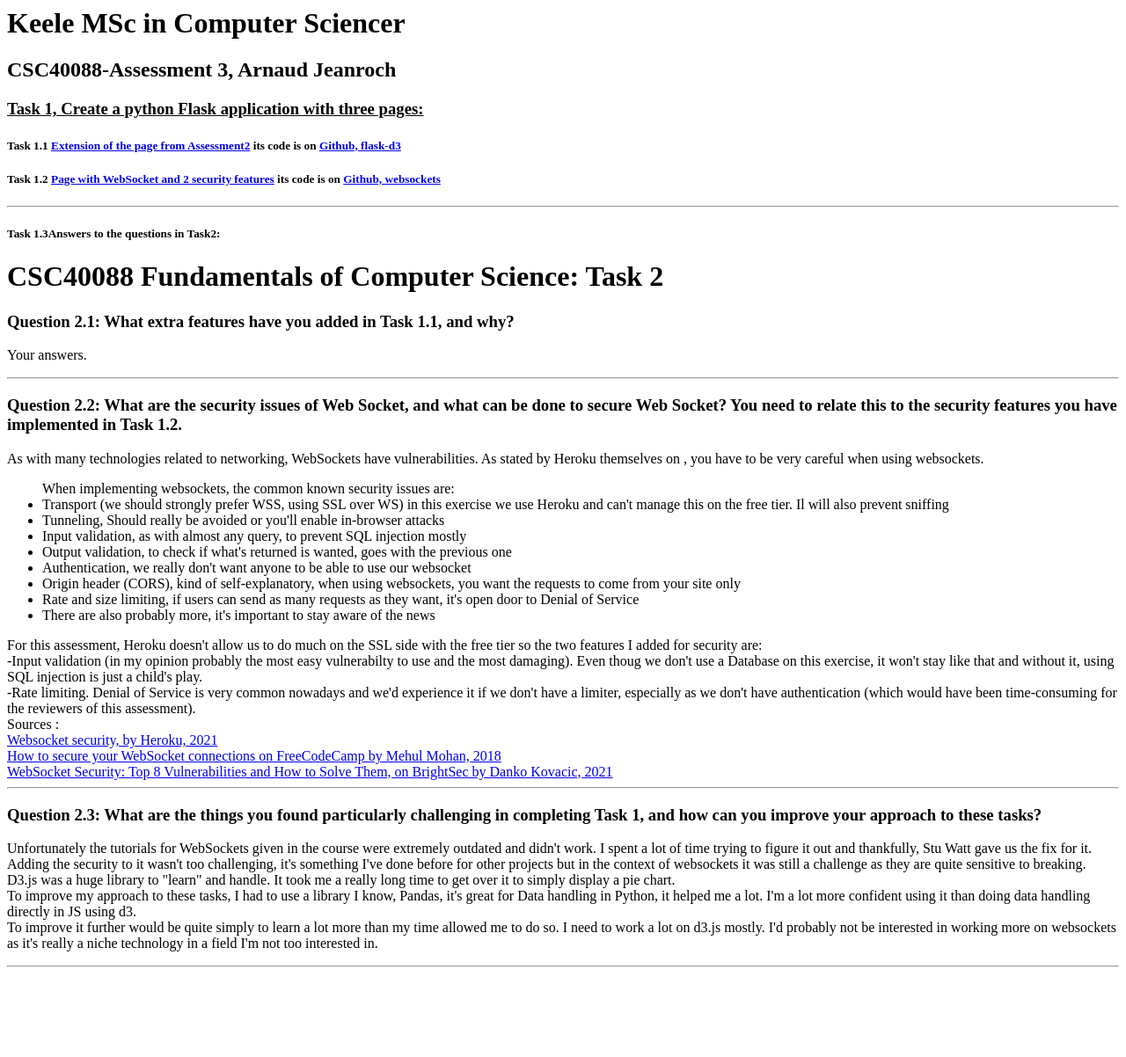
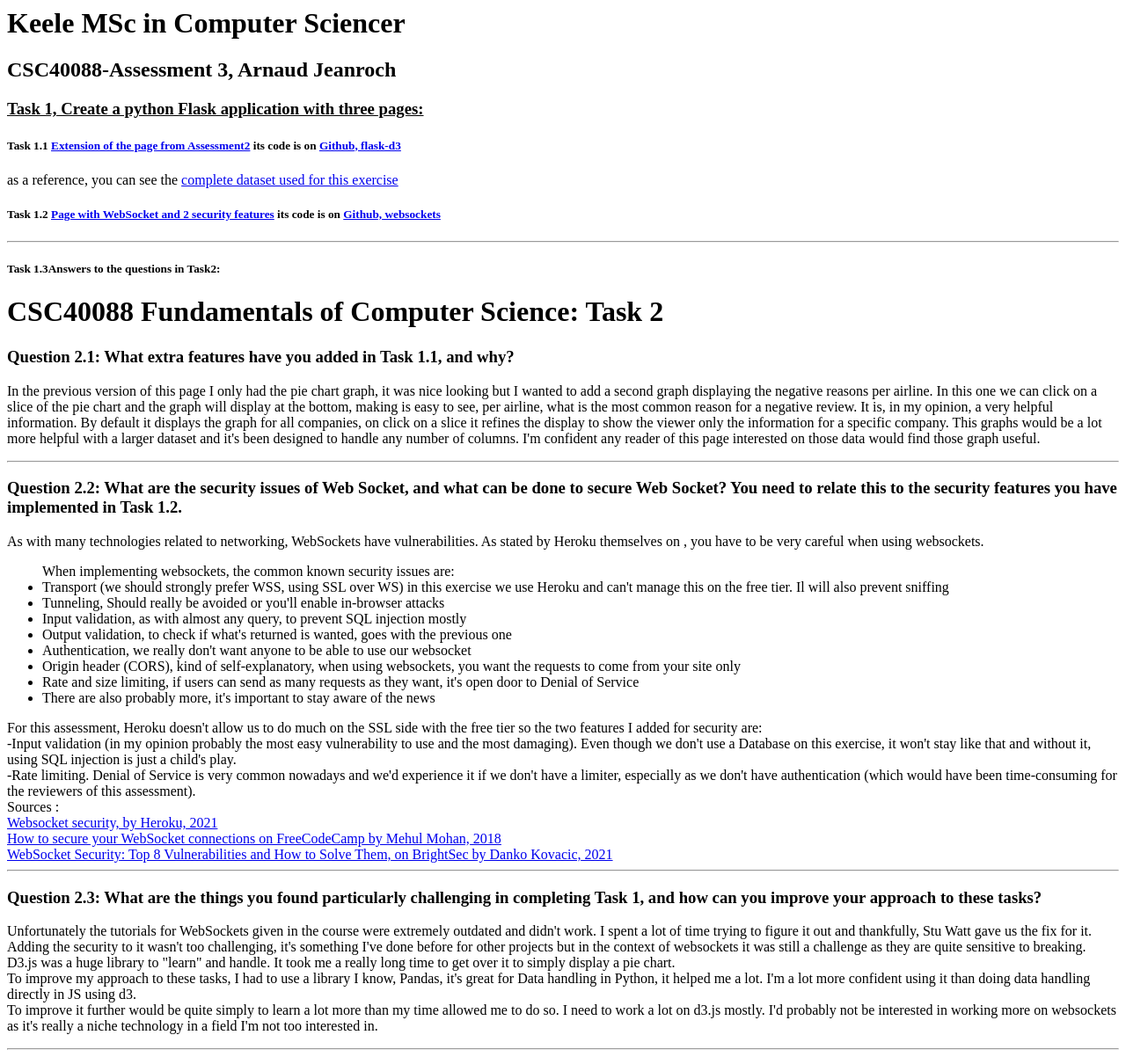
Before and after one commit to krallnyx/csc-40088-flask-d3, a Flask app: page / in a window 1280 px wide. Shown: the whole page at 88% size. Before the commit the page ends 1100 px from the top, so only its background shows below. Run offline with Flask 2, Linux system fonts and the light colour scheme.

Commit message:
final refinings to prepare for video presentation

```diff
--- a/templates/creative.html
+++ b/templates/creative.html
@@ -13,7 +13,7 @@
   </head>
   <body>
         <div class="visualization">
-          <h3>Negative reviews per airline</h3>
+          <h4>Negative reviews per airline</h4>
           <div id="pieChart"></div>
           <div id="barChart"></div>
           <ul>
--- a/templates/index.html
+++ b/templates/index.html
@@ -15,6 +15,7 @@
         <h2>CSC40088-Assessment 3, Arnaud Jeanroch</h2>
         <h3><u>Task 1, Create a python Flask application with three pages:</u></h3>
         <h5><b>Task 1.1</b> <span><a href="creative">Extension of the page from Assessment2</a> its code is on <a href="https://github.com/krallnyx/csc-40088-flask-d3">Github, flask-d3</a></span></h5>
+        <p>as a reference, you can see the <a href="advanced">complete dataset used for this exercise</a></p>
         <h5><b>Task 1.2</b> <span><a href="https://tranquil-lake-89740.herokuapp.com/">Page with WebSocket and 2 security features</a> its code is on <a href="https://github.com/krallnyx/csc40088-websockets">Github, websockets</a></span></h5>
         <hr>
         <h5><b>Task 1.3</b>Answers to the questions in <b>Task2:</b></h5>
@@ -24,7 +25,11 @@
         </h1>
         <h3>Question 2.1: What extra features have you added in Task 1.1, and why? </h3>
         <p>
-            Your answers.
+            In the previous version of this page I only had the pie chart graph, it was nice looking but I wanted to add a second graph displaying the negative reasons per airline.
+            In this one we can click on a slice of the pie chart and the graph will display at the bottom, making is easy to see, per airline, what is the most common reason for a negative review.
+            It is, in my opinion, a very helpful information. By default it displays the graph for all companies, on click on a slice it refines the display to show the viewer only the information for a specific company.
+            This graphs would be a lot more helpful with a larger dataset and it's been designed to handle any number of columns.
+            I'm confident any reader of this page interested on those data would find those graph useful.
         </p>
         <hr>
         <h3>Question 2.2: What are the security issues of Web Socket, and what can be done to secure Web Socket? You need to relate this to the security features you have implemented in Task 1.2.</h3>
@@ -40,7 +45,7 @@
             <li>There are also probably more, it's important to stay aware of the news</li>
         </ul>
             For this assessment, Heroku doesn't allow us to do much on the SSL side with the free tier so the two features I added for security are:<br>
-            -Input validation (in my opinion probably the most easy vulnerabilty to  use and the most damaging). Even thoug we don't use a Database on this exercise, it won't stay like that and without it, using SQL injection is just a child's play.<br>
+            -Input validation (in my opinion probably the most easy vulnerability to  use and the most damaging). Even though we don't use a Database on this exercise, it won't stay like that and without it, using SQL injection is just a child's play.<br>
             -Rate limiting. Denial of Service is very common nowadays and we'd experience it if we don't have a limiter, especially as we don't have authentication (which would have been time-consuming for the reviewers of this assessment).<br>
             Sources :<br>
             <a href ="https://devcenter.heroku.com/articles/websocket-security">Websocket security, by Heroku, 2021</a><br>
```
